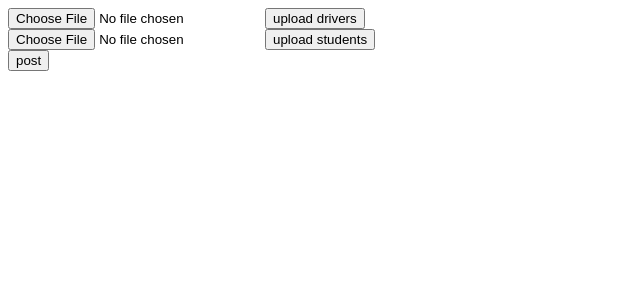
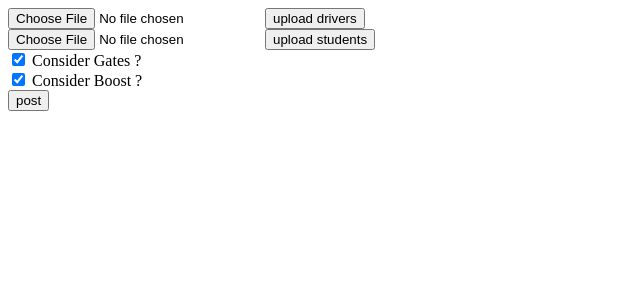
Before and after one commit to AiExpert1985/wasla-api, a Flask app: page / in a window 1280 px wide. Shown: the top 300 px of the page, without its empty margins (0-640 px from the left). Run offline with Flask 2, Linux system fonts and the light colour scheme.

Commit message:
add check boxes

```diff
--- a/app.py
+++ b/app.py
@@ -21,6 +21,10 @@ def testfn():
     if request.method == 'POST':
         drivers = request.form['drivers']
         students = request.form['students']
+        gates = request.form['gates']
+        boost = request.form['boost']
+        print(gates, 'gates')
+        print(boost, 'boost')
         return jsonify(successful="all were uploaded!")
 
 
--- a/static/js/script.js
+++ b/static/js/script.js
@@ -32,10 +32,20 @@ document.querySelector('#upload-students').addEventListener("click", () => {
 });
 
 
+let gates
+document.querySelector('#consider-gates').addEventListener("change", (event)=> gates = event.target.checked)
+
+
+let boost
+document.querySelector('#consider-boost').addEventListener("change", (event)=> boost = event.target.checked)
+
+
 document.querySelector('#post').addEventListener("click", () => {
     let formData = new FormData();
     formData.append('drivers', drivers);
     formData.append('students', students);
+    formData.append('gates', gates);
+    formData.append('boost', boost);
     fetch('/test', {body: formData, method: "post"})
     .then(response => response.json())
     .then(data => console.log('Success:', data))
--- a/templates/index.html
+++ b/templates/index.html
@@ -15,6 +15,14 @@
             <button id="upload-students">upload students</button>
         </div>
         <div>
+            <input type="checkbox" id="consider-gates" name="dates" value="gates" checked>
+            <label for="gates">Consider Gates ?</label>
+        </div>
+        <div>
+            <input type="checkbox" id="consider-boost" name="boost" value="boost" checked>
+            <label for="boost">Consider Boost ?</label>
+        </div>
+        <div>
             <button id="post">post</button>
         </div>
     </body>
```
